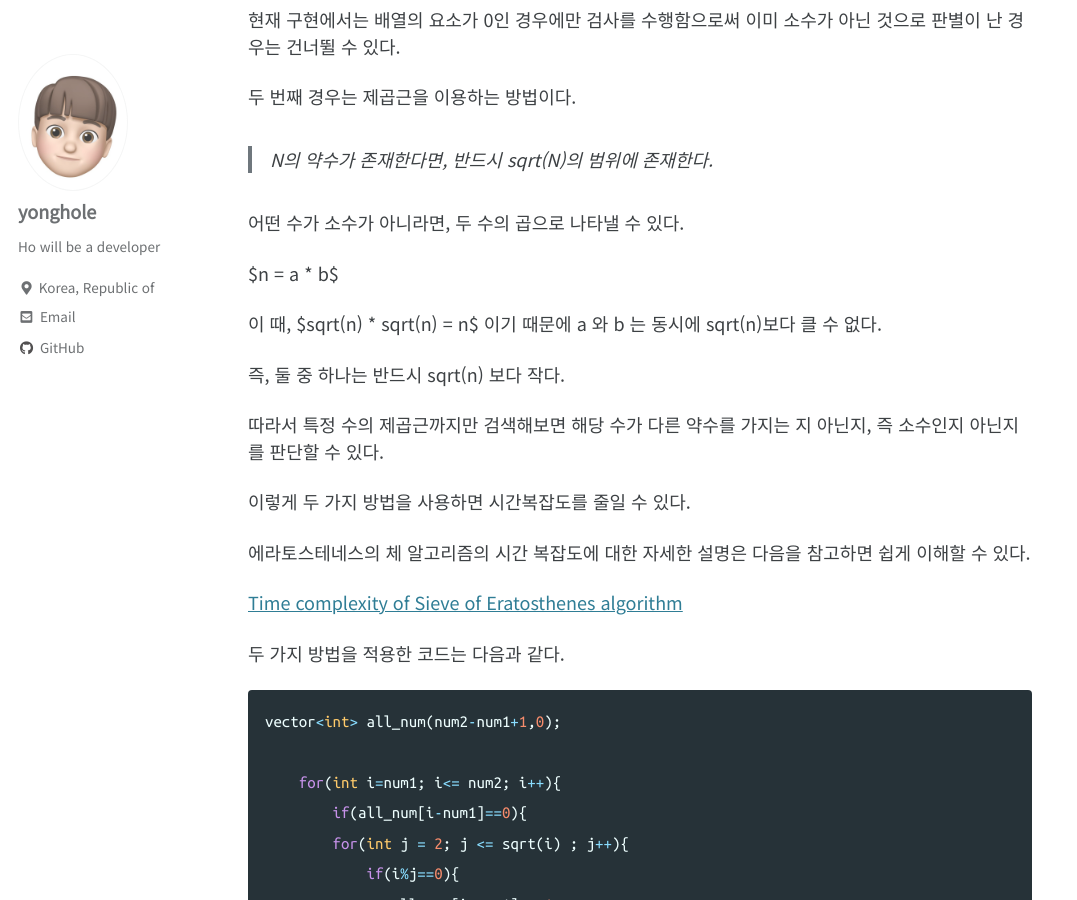
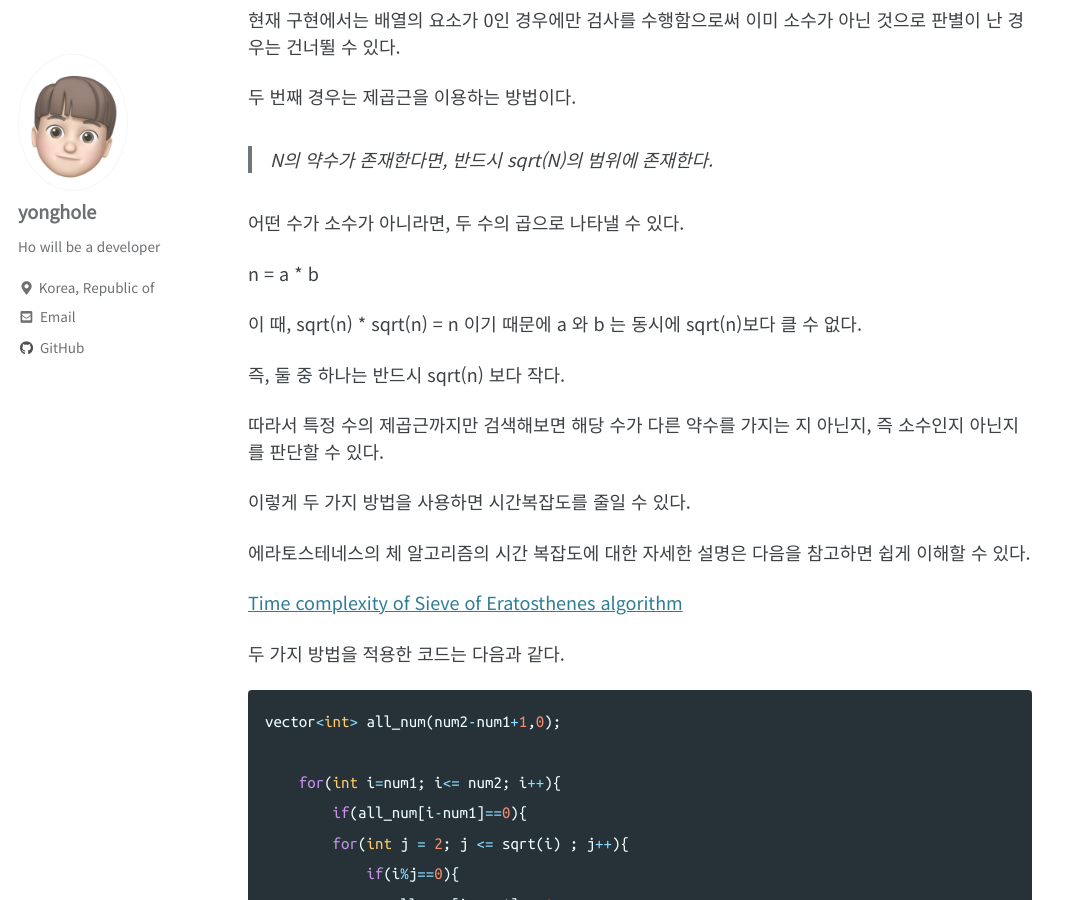
Before and after one commit to yonghole/yonghole.github.io, a Jekyll site: the page built from _posts/2020-12-29-Sieve_of_EratosThenes.md, in a window 1280 px wide and 900 px high, scrolled down 1309 px. Shown: the whole window, without its empty margins (0-1077 px from the left). Built offline with Jekyll 4.4.1, drawn with Linux system fonts in a browser that asks for light colours; cached includes are drawn as plain includes; comment, search, counter and statistics services are not loaded.

```diff
--- a/_posts/2020-12-29-Sieve_of_EratosThenes.md
+++ b/_posts/2020-12-29-Sieve_of_EratosThenes.md
@@ -56,9 +56,9 @@ for(int i=num1; i<= num2; i++){
 
 어떤 수가 소수가 아니라면, 두 수의 곱으로 나타낼 수 있다.
 
-$n = a * b$
+n = a * b
 
-이 때, $sqrt(n) * sqrt(n) = n$ 이기 때문에 a 와 b 는 동시에 sqrt(n)보다 클 수 없다.
+이 때, sqrt(n) * sqrt(n) = n 이기 때문에 a 와 b 는 동시에 sqrt(n)보다 클 수 없다.
 
 즉, 둘 중 하나는 반드시 sqrt(n) 보다 작다.
 
```
